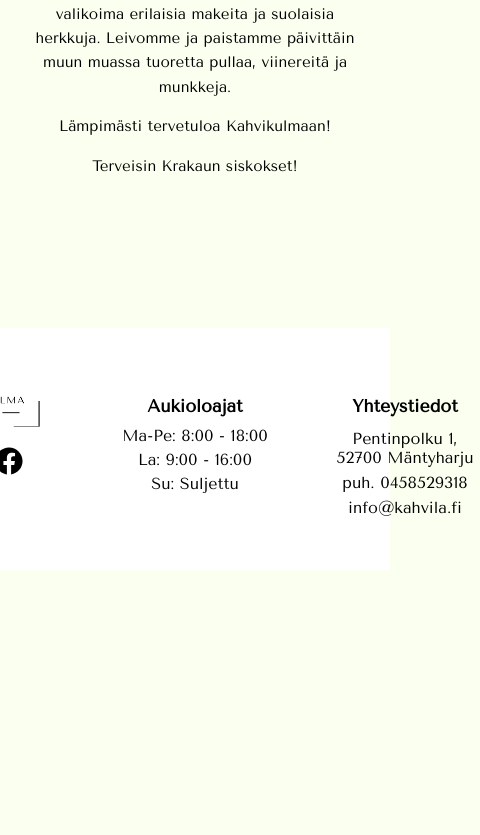
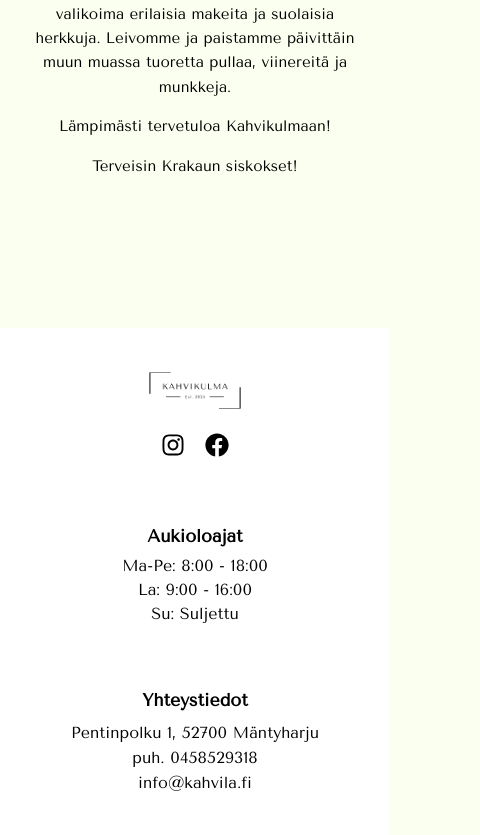
Before and after one commit to BigDsaur/Kahvikulma, a React (Vite) app in the folder Kahvi_frontend/: page / in a window 390 px wide. Shown: the part 870-1705 px from the top of the page, 480 px wide, since content can reach past the window. Before the commit the page ends 1440 px from the top, so only its background shows below. Built offline with nearby package versions, Linux system fonts and the light colour scheme; no server answers.

Commit message:
Responsiivisuus, ja css juttuja

```diff
--- a/Kahvi_frontend/src/components/Footer.css
+++ b/Kahvi_frontend/src/components/Footer.css
@@ -8,6 +8,7 @@
   font-family: Arial, sans-serif;
   gap: 60px; /* space between columns */
   box-sizing: border-box;
+  flex-wrap: wrap; /* allow columns to wrap on small screens */
 }
 
 .footer-column {
@@ -38,6 +39,7 @@
 .social-icons {
   display: flex;
   gap: 20px;
+  margin-top: 5px;
 }
 
 .social-icons a {
@@ -68,3 +70,34 @@
 .footer-right p {
   margin: 3px 0;
 }
+
+/* Responsive adjustments */
+@media (max-width: 1024px) {
+  .footer {
+    padding: 40px 60px;
+    gap: 40px;
+  }
+
+  .footer-logo {
+    width: 100px;
+  }
+
+  .social-icons a {
+    font-size: 24px;
+  }
+}
+
+@media (max-width: 768px) {
+  .footer {
+    flex-direction: column;
+    align-items: center;
+    text-align: center;
+    padding: 30px 20px;
+    gap: 25px;
+  }
+
+  .footer-column {
+    min-width: auto;
+    margin: 10px 0;
+  }
+}
--- a/Kahvi_frontend/src/components/Footer.jsx
+++ b/Kahvi_frontend/src/components/Footer.jsx
@@ -4,7 +4,7 @@ import { FaInstagram, FaFacebook } from "react-icons/fa";
 
 const Footer = () => {
   return (
-    <footer className="footer">
+    <footer className="footer" id="footer">
       <div className="footer-column footer-left">
         <img src={logo} alt="Kahvikulma logo" className="footer-logo" />
         <div className="social-icons">
--- a/Kahvi_frontend/src/components/Navbarkoti.jsx
+++ b/Kahvi_frontend/src/components/Navbarkoti.jsx
@@ -38,7 +38,7 @@ const Navbar = () => {
       <li><a href="/menu">Tuotteet</a></li>
       <li onClick={() => navigate("/yhteydenotto")}>Yhteydenotto</li>
       <li onClick={() => goToSection("aukiolo")}>Aukioloajat</li>
-      <li onClick={() => goToSection("yhteys")}>Yhteystiedot</li>
+      <li onClick={() => goToSection("footer")}>Yhteystiedot</li>
     </ul>
   </div>
 
```
